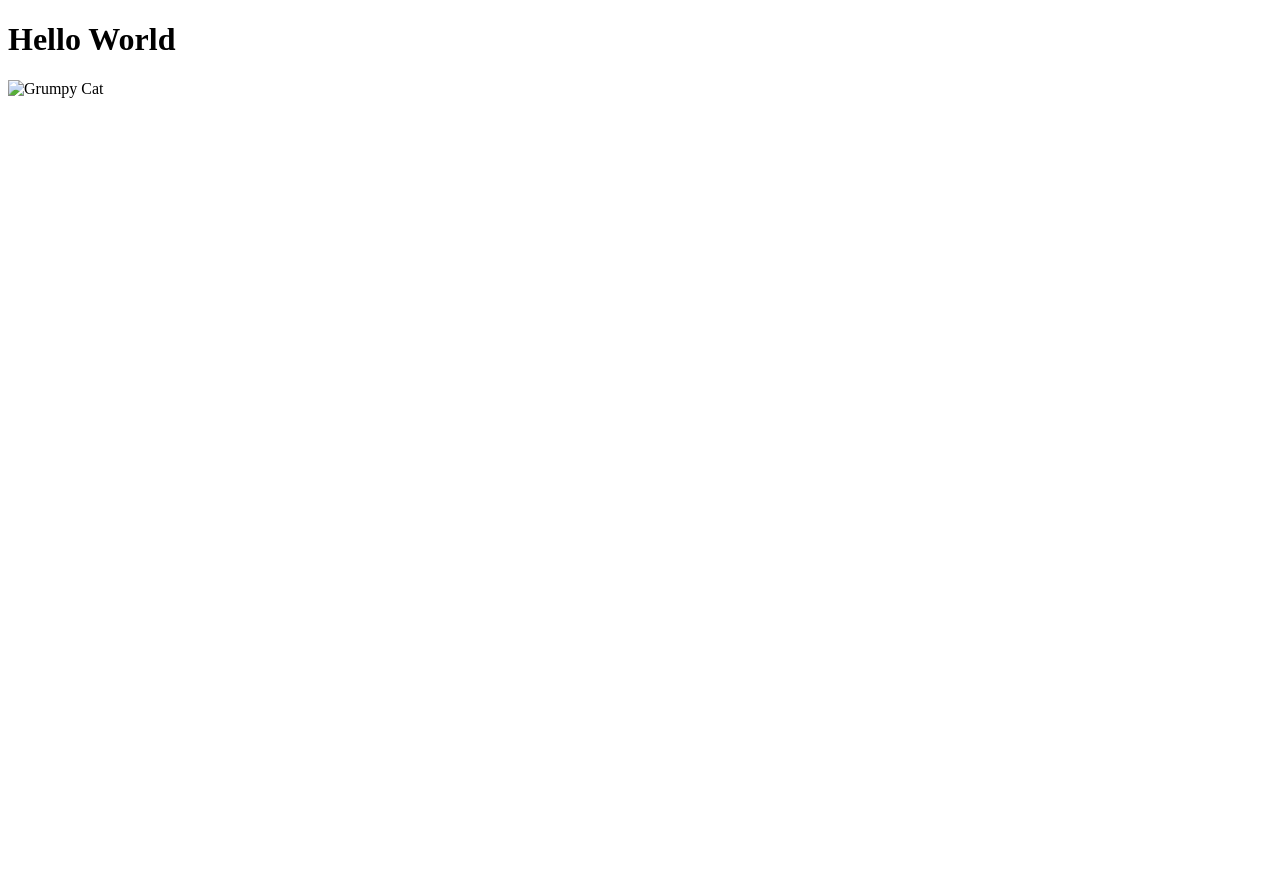
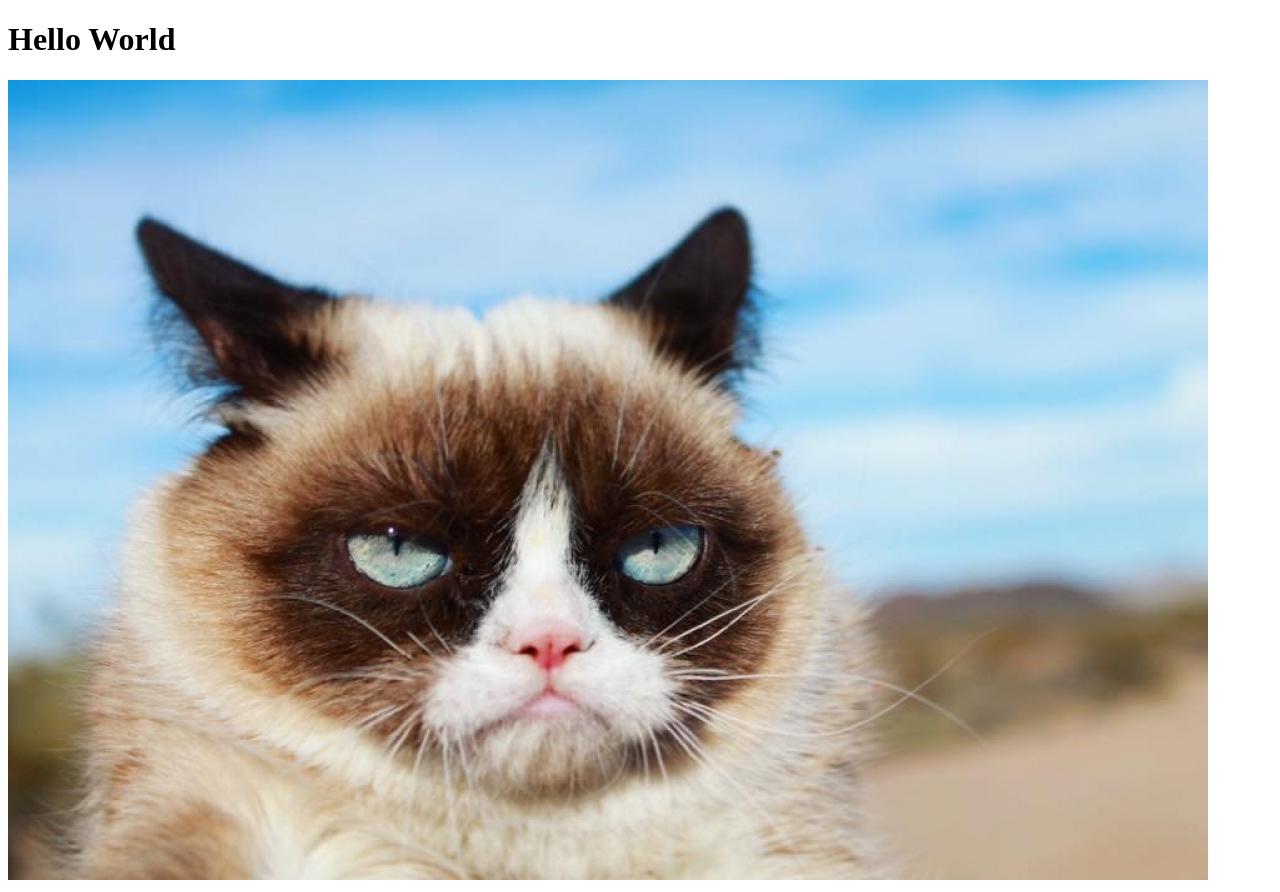
Before and after one commit to Romana8212/hello-world, a plain HTML site: page index.html in a window 1280 px wide. Before the commit the page ends 800 px from the top, so only its background shows below. Drawn offline with Linux system fonts and the light colour scheme.

Commit message:
Update index.html

```diff
--- a/index.html
+++ b/index.html
@@ -5,6 +5,6 @@
  </head>
  <body>
   <h1>Hello World</h1>
-  <img src="grumpy/jpg" alt="Grumpy Cat">
+  <img src="grumpy.jpg" alt="Grumpy Cat">
  </body>
 </html>
```
